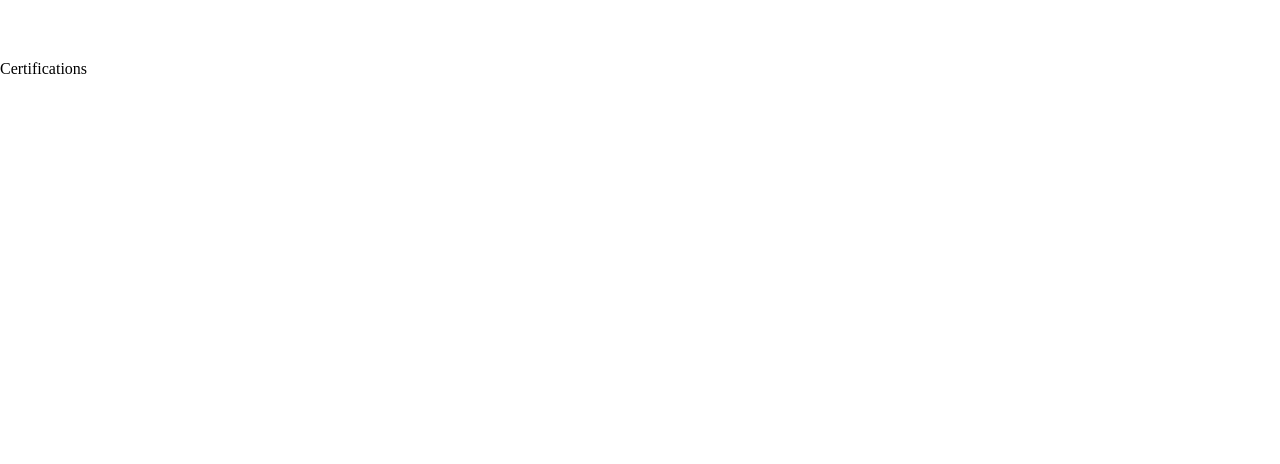
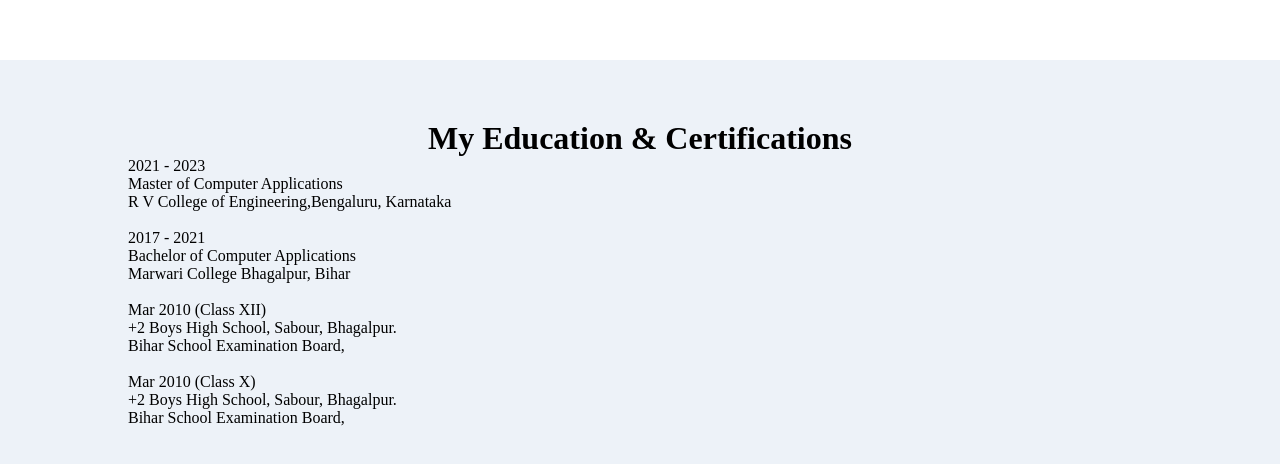
Before and after one commit to decode6/amit-portfolio, a React (Vite) app: page / in a window 1280 px wide. Shown: the part 3197-3661 px from the top of the page. Before the commit the page ends 3275 px from the top, so only its background shows below. Built offline with nearby package versions, Linux system fonts and the light colour scheme.

Commit message:
education

```diff
--- a/src/components/certifications/Certifications.jsx
+++ b/src/components/certifications/Certifications.jsx
@@ -1,9 +1,27 @@
 import React from 'react'
-
+import './certifications.css'
 const Certifications = () => {
   return (
-    <div>Certifications
+    <div className='certifications-section'>
+      <div className="cert-text">
+        <h1>My Education & Certifications</h1>
+      </div>
+      <div className="cert-main">
+        <div className="education">
+          <p>2021 - 2023</p>
+          <p>Master of Computer Applications <br />R V College of Engineering,Bengaluru, Karnataka</p><br />
 
+          <p> 2017 - 2021 <br />Bachelor of Computer Applications</p>
+          <p>Marwari College Bhagalpur, Bihar</p>
+          <br />
+
+          <p>Mar 2010 (Class XII) </p>
+          <p>+2 Boys High School, Sabour, Bhagalpur. <br />Bihar School Examination Board,</p><br />
+
+          <p>Mar 2010 (Class X) </p>
+          <p>+2 Boys High School, Sabour, Bhagalpur. <br />Bihar School Examination Board,</p>
+        </div>
+      </div>
     </div>
   )
 }
--- a/src/components/certifications/certifications.css
+++ b/src/components/certifications/certifications.css
@@ -0,0 +1,11 @@
+.certifications-section{
+    height: 100vh;
+    background: #edf2f8;
+    padding:60px 10%;
+
+}
+.cert-text{
+    display: flex;
+    justify-content: center;
+    align-items: center;
+}
```
